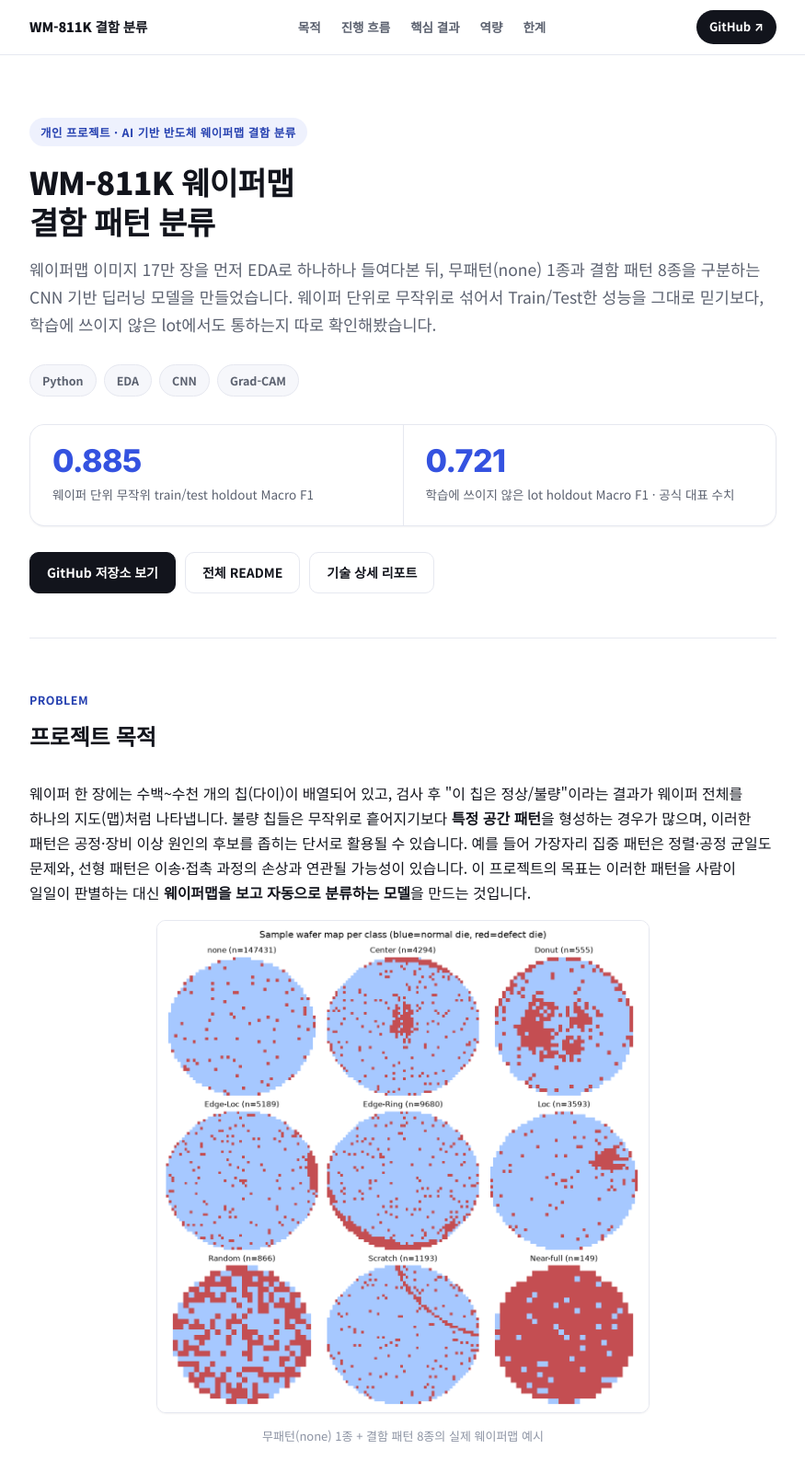
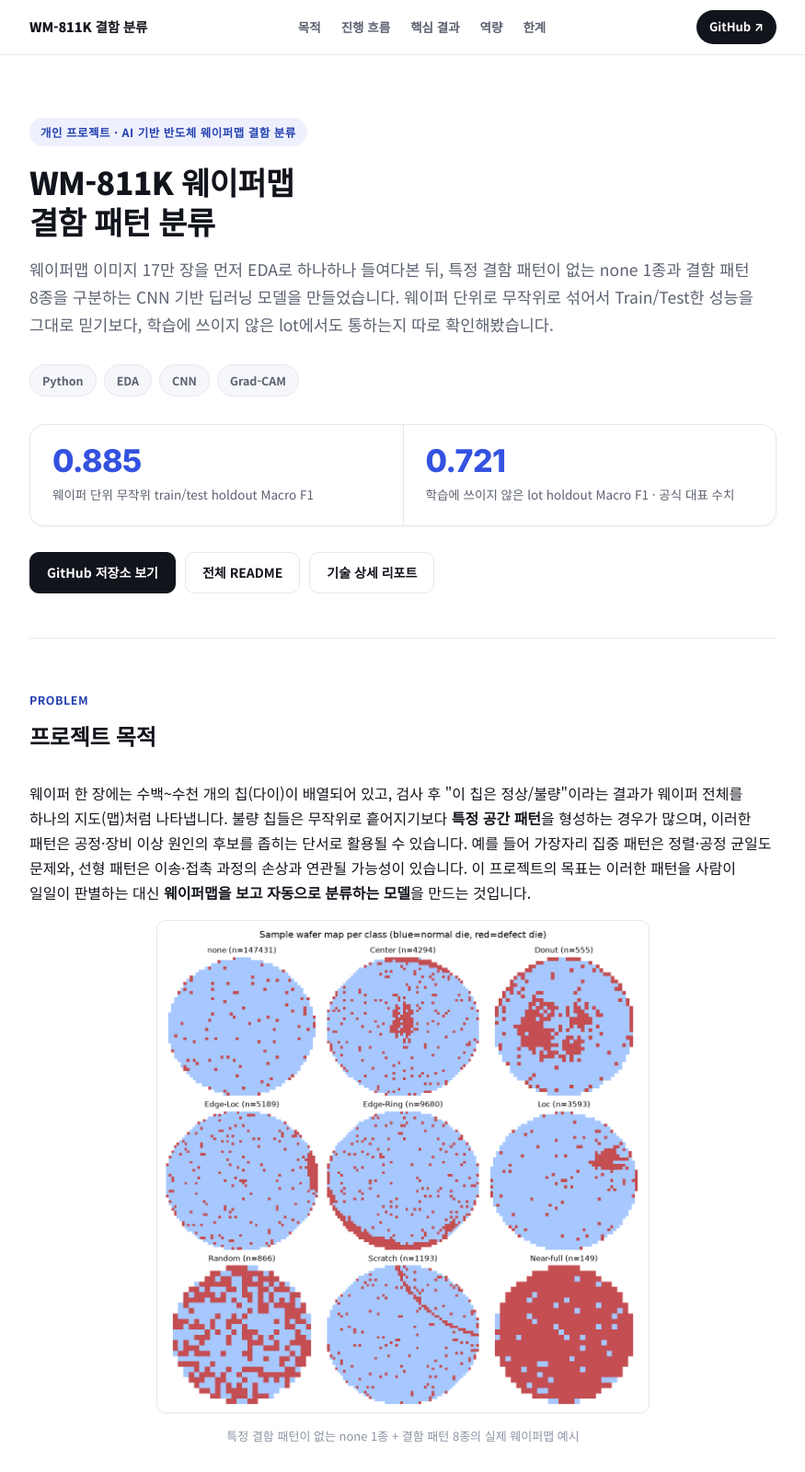
Before and after one commit to ojineeee/WM811K_wafer_defect_classification, a plain HTML site: page docs/index.html in a window 1280 px wide. Shown: the top 1600 px of the page at 92% size, without its empty margins (202-1077 px from the left). Drawn offline with Linux system fonts and the light colour scheme.

Commit message:
Spell out "none" definition on first mention
Hero lede, image caption, and README summary now say "특정 결함
패턴이 없는 none" instead of the shorthand "무패턴(none)", since the
short form still risks being misread as "no defects at all" rather
than "no recognized spatial pattern". Later mentions keep the short
form since the definition is already established.

```diff
--- a/docs/index.html
+++ b/docs/index.html
@@ -260,7 +260,7 @@
   <header class="hero">
     <div class="eyebrow">개인 프로젝트 · AI 기반 반도체 웨이퍼맵 결함 분류</div>
     <h1>WM-811K 웨이퍼맵<br>결함 패턴 분류</h1>
-    <p class="lede">웨이퍼맵 이미지 17만 장을 먼저 EDA로 하나하나 들여다본 뒤, 무패턴(none) 1종과 결함 패턴 8종을 구분하는 CNN 기반 딥러닝 모델을 만들었습니다. 웨이퍼 단위로 무작위로 섞어서 Train/Test한 성능을 그대로 믿기보다, 학습에 쓰이지 않은 lot에서도 통하는지 따로 확인해봤습니다.</p>
+    <p class="lede">웨이퍼맵 이미지 17만 장을 먼저 EDA로 하나하나 들여다본 뒤, 특정 결함 패턴이 없는 none 1종과 결함 패턴 8종을 구분하는 CNN 기반 딥러닝 모델을 만들었습니다. 웨이퍼 단위로 무작위로 섞어서 Train/Test한 성능을 그대로 믿기보다, 학습에 쓰이지 않은 lot에서도 통하는지 따로 확인해봤습니다.</p>
     <div class="badges">
       <span class="badge">Python</span>
       <span class="badge">EDA</span>
@@ -291,7 +291,7 @@
     </div>
     <p>웨이퍼 한 장에는 수백~수천 개의 칩(다이)이 배열되어 있고, 검사 후 "이 칩은 정상/불량"이라는 결과가 웨이퍼 전체를 하나의 지도(맵)처럼 나타냅니다. 불량 칩들은 무작위로 흩어지기보다 <b>특정 공간 패턴</b>을 형성하는 경우가 많으며, 이러한 패턴은 공정·장비 이상 원인의 후보를 좁히는 단서로 활용될 수 있습니다. 예를 들어 가장자리 집중 패턴은 정렬·공정 균일도 문제와, 선형 패턴은 이송·접촉 과정의 손상과 연관될 가능성이 있습니다. 이 프로젝트의 목표는 이러한 패턴을 사람이 일일이 판별하는 대신 <b>웨이퍼맵을 보고 자동으로 분류하는 모델</b>을 만드는 것입니다.</p>
     <img src="https://raw.githubusercontent.com/ojineeee/WM811K_wafer_defect_classification/main/results/figures/03_class_samples.png" alt="결함 유형별 샘플 웨이퍼맵" style="max-width:66%; margin: 14px auto;">
-    <p class="cap" style="margin-top:6px; text-align:center;">무패턴(none) 1종 + 결함 패턴 8종의 실제 웨이퍼맵 예시</p>
+    <p class="cap" style="margin-top:6px; text-align:center;">특정 결함 패턴이 없는 none 1종 + 결함 패턴 8종의 실제 웨이퍼맵 예시</p>
   </section>
 
   <section id="flow">
```
Also changed, not shown: 1 other file.
